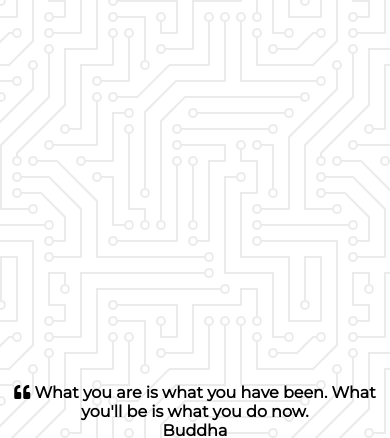
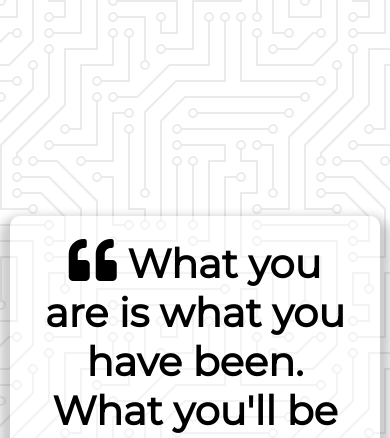
Before and after one commit to lclpdanella/quote-generator, a plain HTML site: page index.html in a window 390 px wide. Shown: the top 438 px of the page. Drawn offline with Linux system fonts and the light colour scheme.

Commit message:
initial styles

```diff
--- a/style.css
+++ b/style.css
@@ -17,3 +17,50 @@ body {
   align-items: center;
   justify-content: center;
 }
+
+
+.quote-container{
+  width: auto;
+  max-width: 900px;
+  padding: 20px 30px;
+  border-radius: 10px;
+  background-color: rgba(255, 255, 255, 0.4);
+  box-shadow: 0 10px 10px 10px rgba(0, 0, 0, 0.2);
+}
+
+
+.quote-text{
+  font-size: 2.75rem;
+}
+
+.long-quote{
+  font-size: 2rem;
+}
+
+.fa-quote-left{
+  font-size: 4rem;
+}
+
+.quote-author {
+  margin-top: 15px;
+  font-size: 2rem;
+  font-weight: 400;
+  font-style: italic;
+}
+
+
+/* Media Queries: Tablet or Smaller */
+
+@media screen and (max-width: 1000px){
+  .quote-container{
+    margin: auto 10px;
+  }
+
+  .quote-text{
+    font-size: 2.5rem ;
+  }
+
+  .fa-quote-left{
+    font-size: 3rem;
+  }
+}
```
